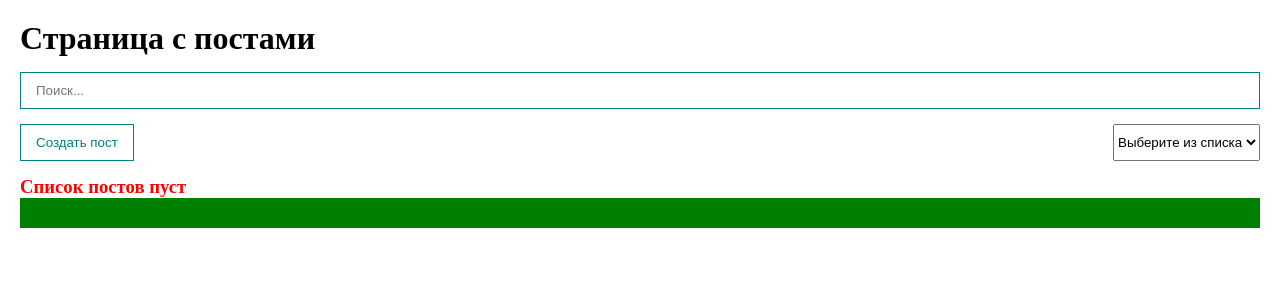
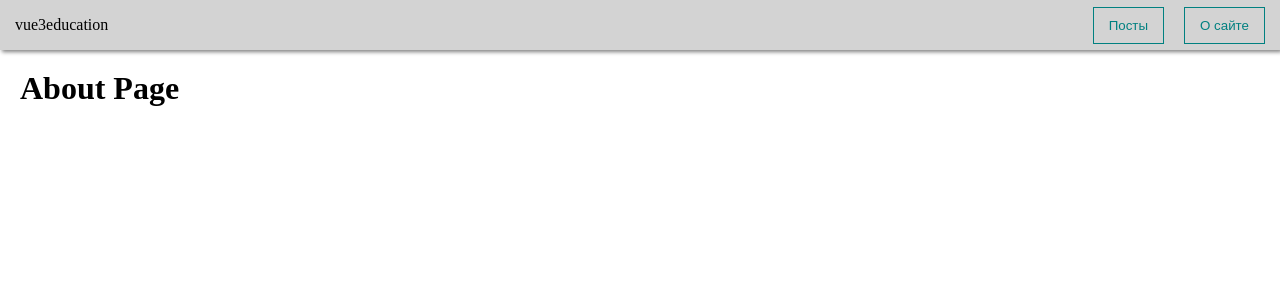
Before and after one commit to Fastor1us/vue3education, a Vue app: page /about in a window 1280 px wide. Shown: the top 300 px of the page. Built offline with nearby package versions, Linux system fonts and the light colour scheme; no server answers.

Commit message:
v0.5.0 @implement: /router (static routes), /pages, NavBar

```diff
--- a/package.json
+++ b/package.json
@@ -1,6 +1,6 @@
 {
   "name": "vue3education",
-  "version": "0.4.0",
+  "version": "0.5.0",
   "private": true,
   "scripts": {
     "serve": "vue-cli-service serve",
--- a/src/App.vue
+++ b/src/App.vue
@@ -1,126 +1,15 @@
 <template>
+  <NavBar></NavBar>
   <div class="app">
-    <h1>Страница с постами</h1>
-    <MyInput v-model="searchQuery" placeholder="Поиск..." :style="{
-      width: '100%'
-    }" />
-    <div class="app__btns">
-      <MyButton v-on:click="showDialog">
-        Создать пост
-      </MyButton>
-      <MySelect v-model="selectedSort" v-bind:options="sortOption" />
-    </div>
-    <MyDialog v-model:show="dialogVisible">
-      <PostForm v-on:create="createPost" />
-    </MyDialog>
-    <PostList :posts="sortedAndSearchedPosts" @remove="removePost" v-if="!isPostsLoading" />
-    <div v-else>Идёт загрузка...</div>
-    <div ref="observer" class="observer"></div>
-    <!-- <PageSelector :totalPages="totalPages" v-model:page="page" /> -->
+    <RouterView></RouterView>
   </div>
 </template>
 
 <script>
-import axios from 'axios';
-import PostForm from '@/components/PostForm.vue';
-import PostList from '@/components/PostList.vue';
+import NavBar from './components/NavBar.vue';
+
 export default {
-  name: 'App',
-  components: {
-    PostList,
-    PostForm,
-  },
-  data() {
-    return {
-      posts: [],
-      dialogVisible: false,
-      isPostsLoading: false,
-      selectedSort: '',
-      searchQuery: '',
-      page: 1,
-      limit: 10,
-      totalPages: 0,
-      sortOption: [
-        { value: 'title', name: 'По названию' },
-        { value: 'body', name: 'По содержимому' }
-      ],
-    }
-  },
-  methods: {
-    createPost(post) {
-      this.posts.push(post)
-      this.dialogVisible = false
-    },
-    removePost(post) {
-      this.posts = this.posts.filter(item => item.id !== post.id)
-    },
-    showDialog() {
-      this.dialogVisible = true
-    },
-    async fetchPosts() {
-      try {
-        this.isPostsLoading = true
-        const response = await axios.get('https://jsonplaceholder.typicode.com/posts', {
-          params: {
-            _page: this.page,
-            _limit: this.limit
-          }
-        })
-        this.totalPages = Math.ceil(response.headers['x-total-count'] / this.limit)
-        this.posts = response.data
-      } catch (e) {
-        console.log('Ошибка получения данных от сервера');
-      } finally {
-        this.isPostsLoading = false
-      }
-    },
-    async loadMorePosts() {
-      try {
-        this.page += 1;
-        const response = await axios.get('https://jsonplaceholder.typicode.com/posts', {
-          params: {
-            _page: this.page,
-            _limit: this.limit
-          }
-        })
-        this.totalPages = Math.ceil(response.headers['x-total-count'] / this.limit)
-        this.posts = [...this.posts, ...response.data]
-      } catch (e) {
-        console.log('Ошибка получения данных от сервера');
-      }
-    }
-  },
-  mounted() {
-    this.fetchPosts()
-    const options = {
-      rootMargin: "0px",
-      threshold: 1.0,
-    };
-    const callback = (entries, observer) => {
-      if (entries[0].isIntersecting && this.page < this.totalPages) {
-        this.loadMorePosts();
-      }
-    };
-    const observer = new IntersectionObserver(callback, options);
-    observer.observe(this.$refs.observer)
-  },
-  computed: {
-    sortedPosts() {
-      return [...this.posts].sort((post1, post2) => {
-        return post1[this.selectedSort]?.localeCompare(post2[this.selectedSort])
-      })
-    },
-    sortedAndSearchedPosts() {
-      return this.sortedPosts.filter(post =>
-        post.title.toLowerCase().includes(this.searchQuery.toLowerCase())
-      )
-    }
-  },
-  watch: {
-    // page() {
-    //   this.fetchPosts()
-    // }
-  }
+  components: { NavBar }
 }
 </script>
 
@@ -134,15 +23,4 @@ export default {
 .app {
   padding: 20px;
 }
-
-.app__btns {
-  display: flex;
-  justify-content: space-between;
-  margin: 15px 0;
-}
-
-.observer {
-  height: 30px;
-  background: green;
-}
 </style>
--- /dev/null
+++ b/src/components/NavBar.vue
@@ -0,0 +1,32 @@
+<template>
+  <div class="navbar">
+    <div @click="$router.push('/')">vue3education</div>
+    <div class="navbar__btns">
+      <MyButton @click="$router.push('/posts')">Посты</MyButton>
+      <MyButton @click="$router.push('/about')" style="margin-left: 20px;">О сайте</MyButton>
+    </div>
+    <!-- <RouterLink to="/posts">Посты</RouterLink>
+    <RouterLink to="/about">О сайте</RouterLink> -->
+  </div>
+</template>
+
+<script>
+export default {
+
+}
+</script>
+
+<style scoped>
+.navbar {
+  height: 50px;
+  background-color: lightgray;
+  box-shadow: 2px 2px 4px gray;
+  display: flex;
+  align-items: center;
+  padding: 0 15px;
+}
+
+.navbar__btns {
+  margin-left: auto;
+}
+</style>
--- a/src/main.js
+++ b/src/main.js
@@ -1,6 +1,7 @@
 import { createApp } from 'vue'
 import App from './App.vue'
 import components from '@/components/UI'
+import router from './router/router'
 
 const app = createApp(App)
 
@@ -8,4 +9,6 @@ components.forEach(component =>
   app.component(component.name, component)
 )
 
-app.mount('#app')
+app
+  .use(router)
+  .mount('#app')
--- /dev/null
+++ b/src/pages/About.vue
@@ -0,0 +1,14 @@
+<template>
+  <div>
+    <h1>About Page</h1>
+  </div>
+</template>
+
+<script>
+export default {
+
+}
+</script>
+
+<style scoped>
+</style>
--- /dev/null
+++ b/src/pages/Main.vue
@@ -0,0 +1,15 @@
+<template>
+  <div>
+    <h1>Main Page</h1>
+
+  </div>
+</template>
+
+<script>
+export default {
+
+}
+</script>
+
+<style scoped>
+</style>
--- /dev/null
+++ b/src/pages/Posts.vue
@@ -0,0 +1,136 @@
+<template>
+  <div>
+    <h1>Страница с постами</h1>
+    <MyInput v-model="searchQuery" placeholder="Поиск..." style="width: 100%" />
+    <div class="app__btns">
+      <MyButton v-on:click="showDialog">
+        Создать пост
+      </MyButton>
+      <MySelect v-model="selectedSort" v-bind:options="sortOption" />
+    </div>
+    <MyDialog v-model:show="dialogVisible">
+      <PostForm v-on:create="createPost" />
+    </MyDialog>
+    <PostList :posts="sortedAndSearchedPosts" @remove="removePost" v-if="!isPostsLoading" />
+    <div v-else>Идёт загрузка...</div>
+    <div ref="observer" class="observer"></div>
+    <!-- <PageSelector :totalPages="totalPages" v-model:page="page" /> -->
+  </div>
+</template>
+
+<script>
+import axios from 'axios';
+import PostForm from '@/components/PostForm.vue';
+import PostList from '@/components/PostList.vue';
+export default {
+  name: 'App',
+  components: {
+    PostList,
+    PostForm,
+  },
+  data() {
+    return {
+      posts: [],
+      dialogVisible: false,
+      isPostsLoading: false,
+      selectedSort: '',
+      searchQuery: '',
+      page: 1,
+      limit: 10,
+      totalPages: 0,
+      sortOption: [
+        { value: 'title', name: 'По названию' },
+        { value: 'body', name: 'По содержимому' }
+      ],
+    }
+  },
+  methods: {
+    createPost(post) {
+      this.posts.push(post)
+      this.dialogVisible = false
+    },
+    removePost(post) {
+      this.posts = this.posts.filter(item => item.id !== post.id)
+    },
+    showDialog() {
+      this.dialogVisible = true
+    },
+    async fetchPosts() {
+      try {
+        this.isPostsLoading = true
+        const response = await axios.get('https://jsonplaceholder.typicode.com/posts', {
+          params: {
+            _page: this.page,
+            _limit: this.limit
+          }
+        })
+        this.totalPages = Math.ceil(response.headers['x-total-count'] / this.limit)
+        this.posts = response.data
+      } catch (e) {
+        console.log('Ошибка получения данных от сервера');
+      } finally {
+        this.isPostsLoading = false
+      }
+    },
+    async loadMorePosts() {
+      try {
+        this.page += 1;
+        const response = await axios.get('https://jsonplaceholder.typicode.com/posts', {
+          params: {
+            _page: this.page,
+            _limit: this.limit
+          }
+        })
+        this.totalPages = Math.ceil(response.headers['x-total-count'] / this.limit)
+        this.posts = [...this.posts, ...response.data]
+      } catch (e) {
+        console.log('Ошибка получения данных от сервера');
+      }
+    }
+  },
+  mounted() {
+    this.fetchPosts()
+    const options = {
+      rootMargin: "0px",
+      threshold: 1.0,
+    };
+    const callback = (entries, observer) => {
+      if (entries[0].isIntersecting && this.page < this.totalPages) {
+        this.loadMorePosts();
+      }
+    };
+    const observer = new IntersectionObserver(callback, options);
+    observer.observe(this.$refs.observer)
+  },
+  computed: {
+    sortedPosts() {
+      return [...this.posts].sort((post1, post2) => {
+        return post1[this.selectedSort]?.localeCompare(post2[this.selectedSort])
+      })
+    },
+    sortedAndSearchedPosts() {
+      return this.sortedPosts.filter(post =>
+        post.title.toLowerCase().includes(this.searchQuery.toLowerCase())
+      )
+    }
+  },
+  watch: {
+    // page() {
+    //   this.fetchPosts()
+    // }
+  }
+}
+</script>
+
+<style>
+.app__btns {
+  display: flex;
+  justify-content: space-between;
+  margin: 15px 0;
+}
+
+.observer {
+  height: 30px;
+  background: green;
+}
+</style>
--- /dev/null
+++ b/src/router/router.js
@@ -0,0 +1,28 @@
+import { createRouter, createWebHistory } from 'vue-router'
+import Main from '@/pages/Main'
+import Posts from '@/pages/Posts'
+import About from '@/pages/About'
+
+
+const routes = [
+  {
+    path: '/',
+    component: Main
+  },
+  {
+    path: '/posts',
+    component: Posts
+  },
+  {
+    path: '/about',
+    component: About
+  }
+]
+
+
+const router = createRouter({
+  routes,
+  history: createWebHistory(process.env.BASE_URL)
+})
+
+export default router
```
